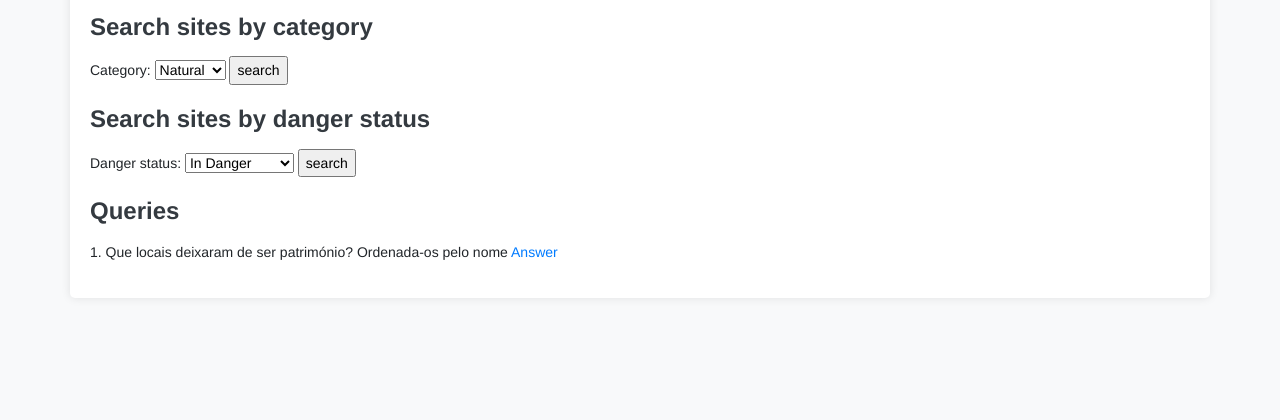
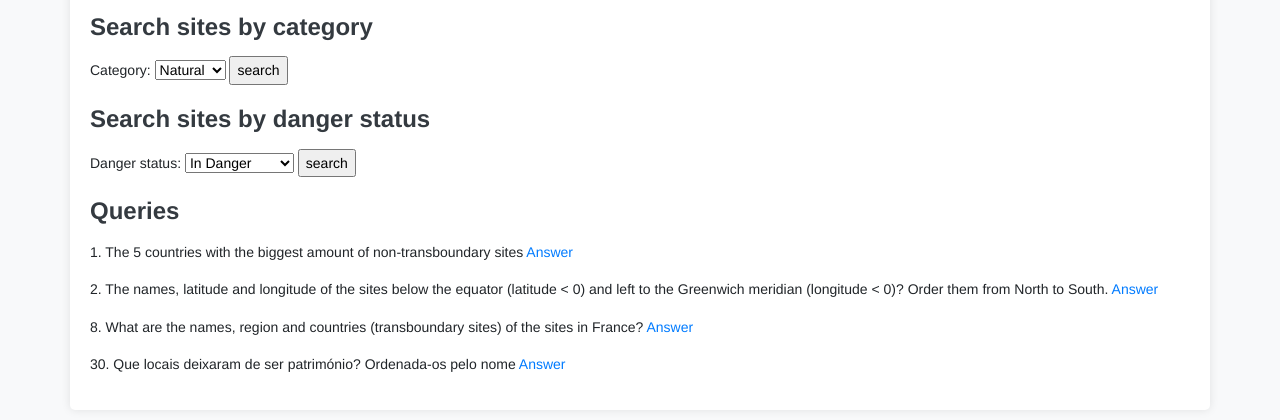
Before and after one commit to simao-g/WorldHeritageApp, a Flask app: template App/templates/index.html in a window 1280 px wide. Shown: the part 1224-1644 px from the top of the page. Before the commit the page ends 1484 px from the top, so only its background shows below. Run offline with Flask 3, Linux system fonts and the light colour scheme; the template is opened without the code that fills it, so the values that code supplies are empty; some libraries are stand-ins or nearby versions.

Commit message:
Algumas queries e o novo DB
Eu pus as queries 1, 2, 8 do relatório e movi a query de exemplo da Mota para o número 30. Submeti também o novo DB da Mota.

```diff
--- a/App/app.py
+++ b/App/app.py
@@ -256,7 +256,49 @@ def sites_not_in_danger():
 def site_queries(n_pergunta):
     if n_pergunta == 1:
         sql_code = '''
-            SELECT whs.id_no as site_number, whs.name_en
+            SELECT states_name_en AS states_name, COUNT(*) AS count
+            FROM Place
+            NATURAL JOIN Location
+            GROUP BY states_name_en
+            HAVING transboundary=0
+            ORDER BY count DESC
+            LIMIT 5;
+            '''
+        result = db.execute(sql_code).fetchall()
+        title = "The 5 countries with the biggest amount of non-transboundary sites"
+        return render_template('queries-state-count.html', title=title, result=result, sql_code=sql_code)
+
+    if n_pergunta == 2:
+        sql_code = '''
+            SELECT id_no as site_number, name_en as site_name, l.latitude as info_1, l.longitude as info_2
+            FROM location l
+            JOIN world_heritage_site whs ON l.site_number = whs.id_no
+            WHERE l.latitude < 0 AND longitude < 0
+            ORDER BY l.latitude DESC;
+
+            '''
+        result = db.execute(sql_code).fetchall()
+        title = "The names, latitude and longitude of the sites below the equator (latitude<0) and left to the Greenwich meridian (longitude<0)? Order them from North to South."
+        info_1 = "Latitude"
+        info_2 = "Longitude"
+        return render_template('queries-site-id-name-info1-info2.html', title=title, result=result, info_1=info_1, info_2=info_2, sql_code=sql_code)
+
+    if n_pergunta == 8:
+        sql_code = '''
+            SELECT id_no as site_number, name_en as site_name, region_en as info_1, states_name_en as info_2
+            FROM World_Heritage_Site
+            JOIN Place ON World_Heritage_Site.id_no = Place.site_number
+            WHERE states_name_en LIKE '%France%';
+            '''
+        result = db.execute(sql_code).fetchall()
+        title = "What are the names, region and countries (transboundary sites) of the sites in France?"
+        info_1 = "Region"
+        info_2 = "State"
+        return render_template('queries-site-id-name-info1-info2.html', title=title, result=result, info_1=info_1, info_2=info_2, sql_code=sql_code)
+
+    if n_pergunta == 30:
+        sql_code = '''
+            SELECT whs.id_no as site_number, whs.name_en as site_name
             FROM associated_dates ad
             JOIN world_heritage_site whs ON ad.site_number = whs.id_no
             WHERE ad.date_end IS NOT Null
@@ -264,7 +306,7 @@ def site_queries(n_pergunta):
             '''
         result = db.execute(sql_code).fetchall()
         title = "Que locais deixaram de ser património? Ordenada-os pelo nome"
-        return render_template('site-queries.html', title=title, result=result, sql_code=sql_code)
+        return render_template('queries-site-id-name.html', title=title, result=result, sql_code=sql_code)
 
     else:
         abort(404, 'Query number {} does not exist.'.format(n_pergunta))
--- a/App/templates/index.html
+++ b/App/templates/index.html
@@ -107,8 +107,19 @@ database. The application is built using
 <!-- para fazer as queries é assim -->
 <h4>Queries</h4>
 <p>
-  1. Que locais deixaram de ser património? Ordenada-os pelo nome
+  1. The 5 countries with the biggest amount of non-transboundary sites
   <a href="/queries/1">Answer</a>
+</p>
+<p>
+2. The names, latitude and longitude of the sites below the equator (latitude &lt; 0) and left to the Greenwich meridian (longitude &lt; 0)? Order them from North to South.
+  <a href="/queries/2">Answer</a>
+</p>
+<p>
+8. What are the names, region and countries (transboundary sites) of the sites in France?
+  <a href="/queries/8">Answer</a>
+<p>
+  30. Que locais deixaram de ser património? Ordenada-os pelo nome
+  <a href="/queries/30">Answer</a>
 </p>
 
 {% endblock %}
--- a/App/templates/site-queries.html
+++ b/App/templates/queries-site-id-name.html
@@ -17,7 +17,7 @@
                 {% for site in result %}
                     <tr>
                         <td style="text-align: center;"><a href="/site/{{ site.site_number }}">{{ site.site_number }}</a></td>
-                        <td>{{ site.name_en }}</td>
+                        <td>{{ site.site_name }}</td>
                     </tr>
                 {% endfor %}
             </tbody>
```
Also changed, not shown: App/templates/queries-site-id-name-info1-info2.html (added, +34 -0 lines), App/templates/queries-state-count.html (added, +32 -0 lines), App/world_heritage_sites.db.
